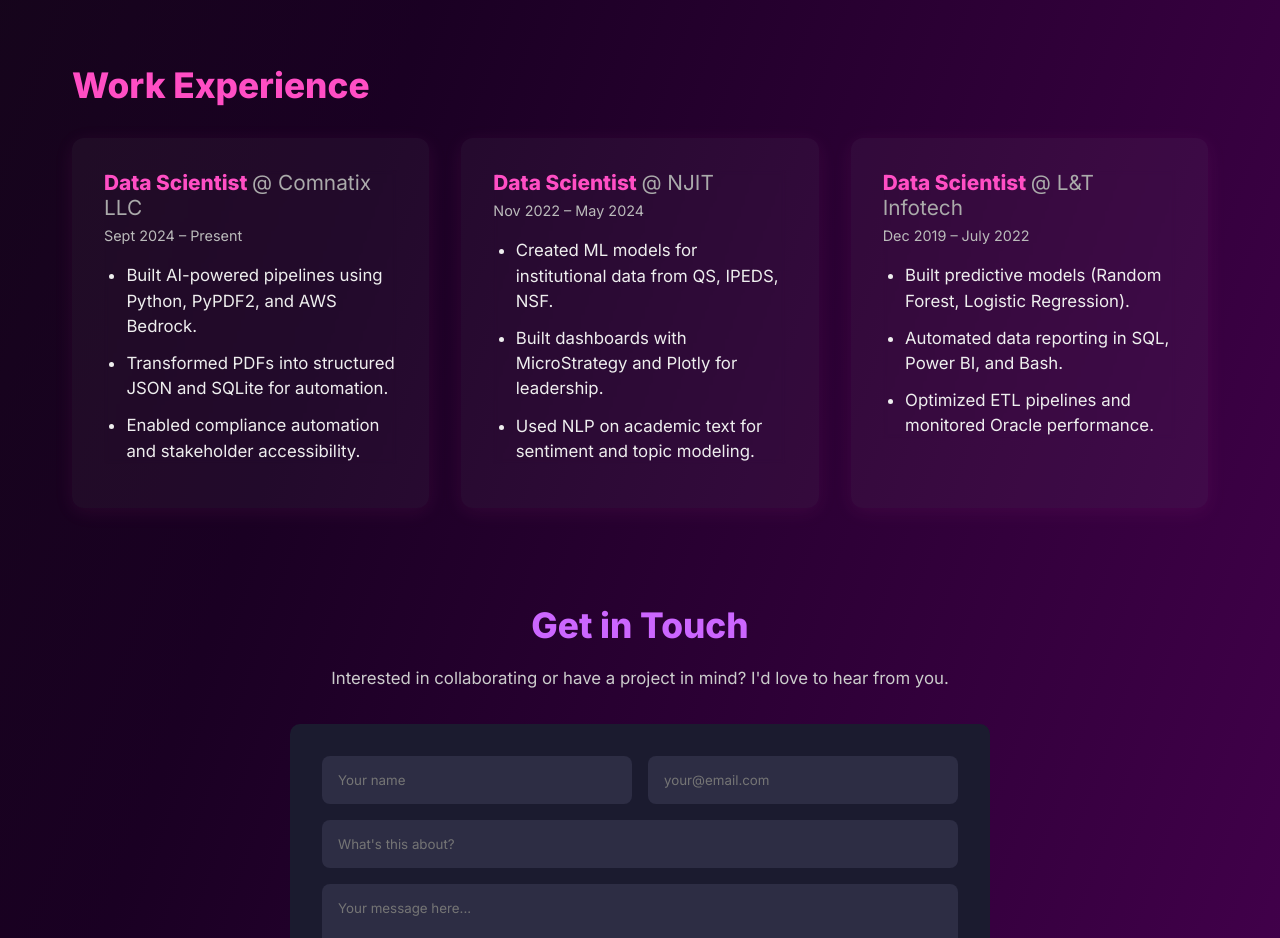
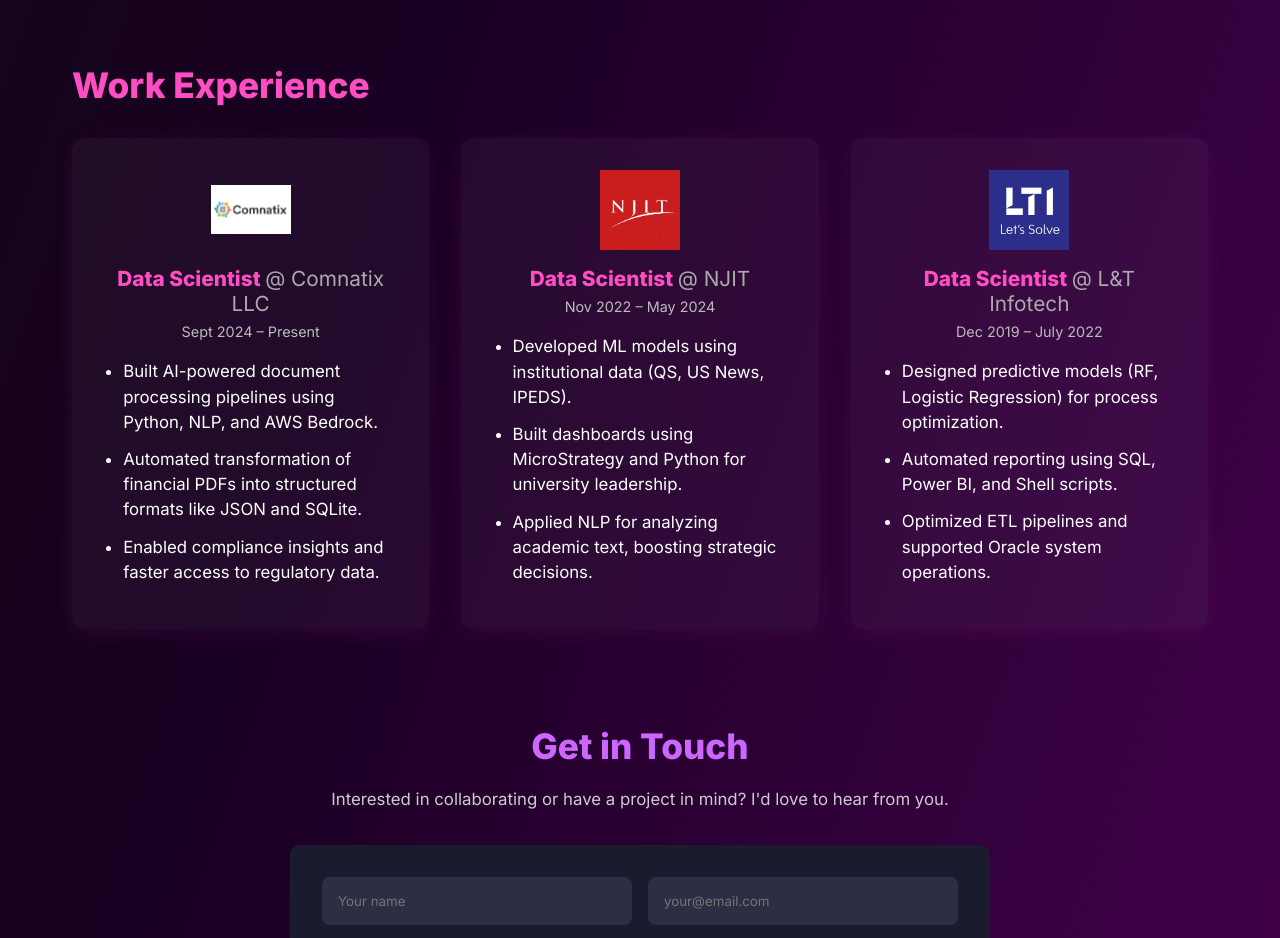
Before and after one commit to RohanPujari/My-Portfolio-Cursor, a plain HTML site: page index.html in a window 1280 px wide. Shown: the part 2440-3378 px from the top of the page. Drawn offline with Linux system fonts and the light colour scheme.

Commit message:
Commit New design

```diff
--- a/index.html
+++ b/index.html
@@ -133,44 +133,47 @@
     <h3>Work Experience</h3>
     <div class="experience-grid">
 
-      <div class="experience-tile" style="--logo-url: url('comnatix_cover.png');">
+      <div class="experience-tile">
+        <img src="comnatix_cover.jpeg" alt="Comnatix Logo" class="tile-logo">
         <div class="tile-content">
           <h4>Data Scientist <span>@ Comnatix LLC</span></h4>
           <p class="timeline-date">Sept 2024 – Present</p>
           <ul>
-            <li>Built AI-powered pipelines using Python, PyPDF2, and AWS Bedrock.</li>
-            <li>Transformed PDFs into structured JSON and SQLite for automation.</li>
-            <li>Enabled compliance automation and stakeholder accessibility.</li>
+            <li>Built AI-powered document processing pipelines using Python, NLP, and AWS Bedrock.</li>
+            <li>Automated transformation of financial PDFs into structured formats like JSON and SQLite.</li>
+            <li>Enabled compliance insights and faster access to regulatory data.</li>
           </ul>
         </div>
       </div>
 
-      <div class="experience-tile" style="--logo-url: url('njit_cover.png');">
+      <div class="experience-tile">
+        <img src="NJITlogo.jpg" alt="NJIT Logo" class="tile-logo">
         <div class="tile-content">
           <h4>Data Scientist <span>@ NJIT</span></h4>
           <p class="timeline-date">Nov 2022 – May 2024</p>
           <ul>
-            <li>Created ML models for institutional data from QS, IPEDS, NSF.</li>
-            <li>Built dashboards with MicroStrategy and Plotly for leadership.</li>
-            <li>Used NLP on academic text for sentiment and topic modeling.</li>
+            <li>Developed ML models using institutional data (QS, US News, IPEDS).</li>
+            <li>Built dashboards using MicroStrategy and Python for university leadership.</li>
+            <li>Applied NLP for analyzing academic text, boosting strategic decisions.</li>
           </ul>
         </div>
       </div>
 
-      <div class="experience-tile" style="--logo-url: url('lti_cover.png');">
+      <div class="experience-tile">
+        <img src="LTI.webp" alt="LTI Logo" class="tile-logo">
         <div class="tile-content">
           <h4>Data Scientist <span>@ L&T Infotech</span></h4>
           <p class="timeline-date">Dec 2019 – July 2022</p>
           <ul>
-            <li>Built predictive models (Random Forest, Logistic Regression).</li>
-            <li>Automated data reporting in SQL, Power BI, and Bash.</li>
-            <li>Optimized ETL pipelines and monitored Oracle performance.</li>
+            <li>Designed predictive models (RF, Logistic Regression) for process optimization.</li>
+            <li>Automated reporting using SQL, Power BI, and Shell scripts.</li>
+            <li>Optimized ETL pipelines and supported Oracle system operations.</li>
           </ul>
         </div>
       </div>
-
     </div>
   </section>
+
 
   <!-- Include your Contact section -->
   <section id="contact">
--- a/style.css
+++ b/style.css
@@ -195,30 +195,32 @@
   }
 
   .experience-tile {
-    flex: 1 1 calc(33% - 2rem);
+    flex: 1 1 calc(33.3% - 2rem);
     background-color: rgba(255, 255, 255, 0.04);
     border-radius: 12px;
     padding: 2rem;
-    min-width: 300px;
-    position: relative;
-    background-image: var(--logo-url);
-    background-repeat: no-repeat;
-    background-position: center;
-    background-size: 70%;
-    background-blend-mode: overlay;
     box-shadow: 0 4px 20px rgba(255, 78, 196, 0.08);
     transition: transform 0.3s ease;
+    display: flex;
+    flex-direction: column;
+    align-items: center;
+    min-width: 300px;
   }
 
   .experience-tile:hover {
-    transform: translateY(-5px);
-    box-shadow: 0 10px 25px rgba(255, 78, 196, 0.2);
+    transform: translateY(-6px);
+    box-shadow: 0 10px 25px rgba(255, 78, 196, 0.15);
+  }
+
+  .tile-logo {
+    width: 80px;
+    height: 80px;
+    object-fit: contain;
+    margin-bottom: 1rem;
   }
 
   .tile-content {
-    position: relative;
-    z-index: 1;
-    backdrop-filter: blur(2px);
+    text-align: center;
   }
 
   .experience-tile h4 {
@@ -240,8 +242,8 @@
 
   .experience-tile ul {
     list-style: disc;
-    padding-left: 1.4rem;
-    color: #eee;
+    padding-left: 1.2rem;
+    text-align: left;
   }
 
   .experience-tile ul li {
```
